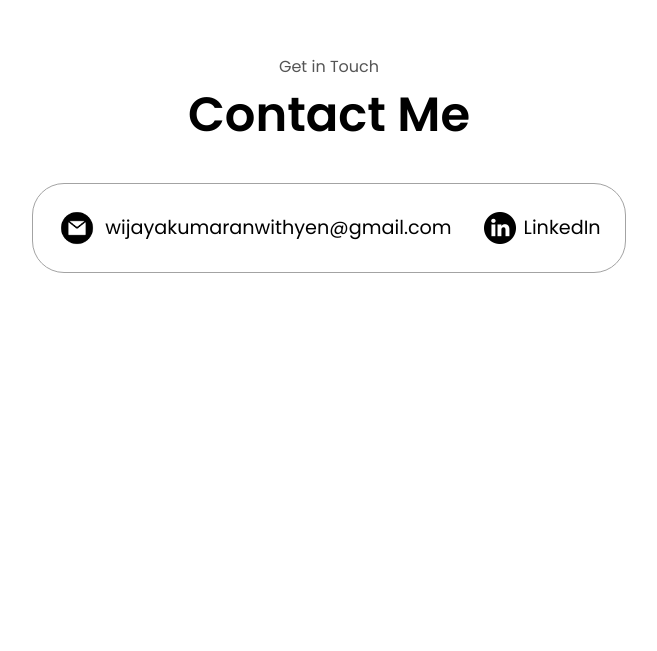
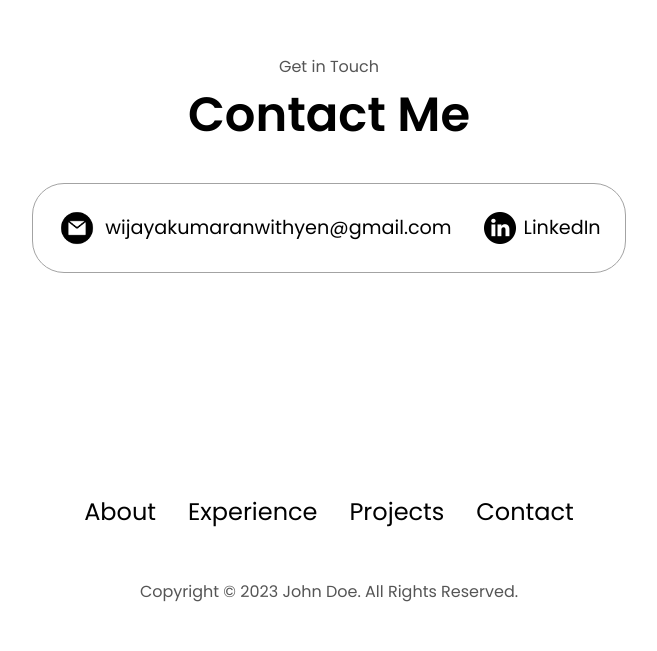
Before and after one commit to Withyen/my-portfolio, a plain HTML site: page index.html in a window 1280 px wide. Shown: the part 3197-3848 px from the top of the page, without its empty margins (311-968 px from the left). Before the commit the page ends 3640 px from the top, so only its background shows below. Drawn offline with Linux system fonts and the light colour scheme.

Commit message:
Adding Footer

```diff
--- a/index.html
+++ b/index.html
@@ -363,6 +363,19 @@
         </div>
       </div>
     </section>
+    <footer>
+      <nav>
+        <div class="nav-links-container">
+          <ul class="nav-links">
+            <li><a href="#about">About</a></li>
+            <li><a href="#experience">Experience</a></li>
+            <li><a href="#projects">Projects</a></li>
+            <li><a href="#contact">Contact</a></li>
+          </ul>
+        </div>
+      </nav>
+      <p>Copyright &#169; 2023 John Doe. All Rights Reserved.</p>
+    </footer>
     <script src="script.js"></script>
 </body>
 </html>
--- a/style.css
+++ b/style.css
@@ -418,3 +418,14 @@ article .icon {
 .email-icon {
   height: 2.5rem;
 }
+
+/* FOOTER SECTION */
+
+footer {
+  height: 26vh;
+  margin: 0 1rem;
+}
+
+footer p {
+  text-align: center;
+}
```
